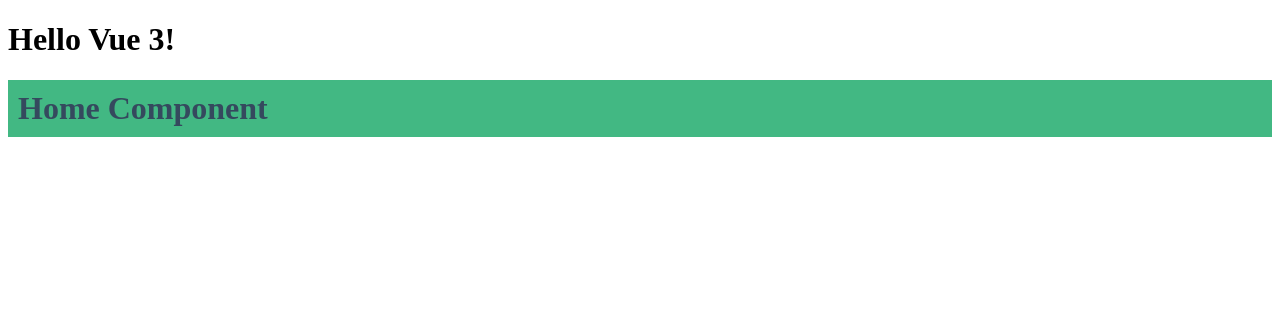
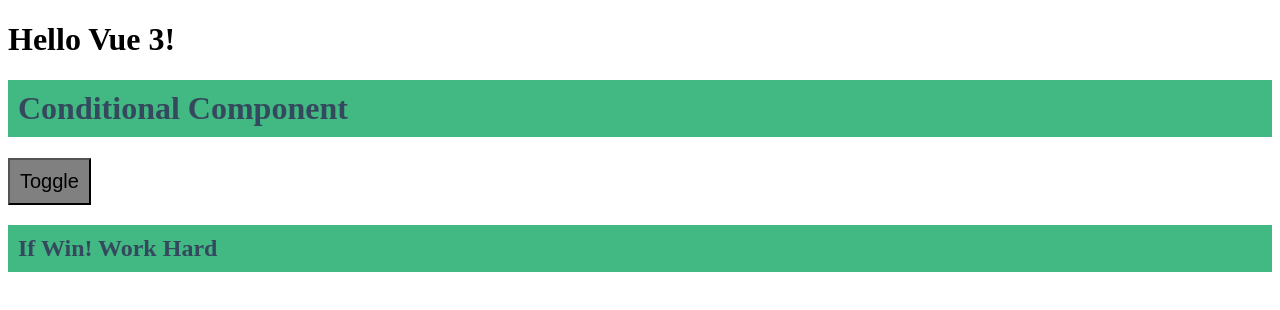
Before and after one commit to Ashif9683/LearningVue, a Vue app: page / in a window 1280 px wide. Shown: the top 310 px of the page. Built offline with nearby package versions, Linux system fonts and the light colour scheme.

Commit message:
Conditional

```diff
--- a/src/App.vue
+++ b/src/App.vue
@@ -2,18 +2,18 @@
   <div id="app">
     <h1>Hello Vue 3!</h1>
   </div>
-  <Home/>
+  <Conditional/>
 </template>
 
 <script>
-import Home from './components/Home.vue'
+import Conditional from './components/Conditional.vue'
 
 export default {
 
   name: 'App',
 
   components: {
-       Home,
+       Conditional,
   }
 }
 
--- /dev/null
+++ b/src/components/Conditional.vue
@@ -0,0 +1,37 @@
+<template>
+
+    <h1 class="box">Conditional Component</h1>
+
+    <div>
+        <button v-on:click="show = !show">Toggle</button>
+        <h2 class="box" v-if="show">If Win! Work Hard</h2>
+        <h2 class="box" v-else>Else! Work even harder</h2>
+    </div>
+
+</template>
+
+<script>
+export default {
+    name: 'Conditional',
+
+    data() {
+        return {
+            show: true,
+        }
+    }
+}
+</script>
+
+<style scoped>
+button {
+    padding: 10px;
+    background-color: grey;
+    font-size: 20px;
+}
+
+.box {
+    background-color: var(--primary-color);
+    color: var(--secondary-color);
+    padding: 10px;
+}
+</style>
--- a/src/components/Home.vue
+++ /dev/null
@@ -1,19 +0,0 @@
-<template>
-
-    <h1 class="box">Home Component</h1>
-
-</template>
-
-<script>
-export default {
-    name: 'Home',
-}
-</script>
-
-<style scoped>
-.box {
-    background-color: var(--primary-color);
-    color: var(--secondary-color);
-    padding: 10px;
-}
-</style>
```
